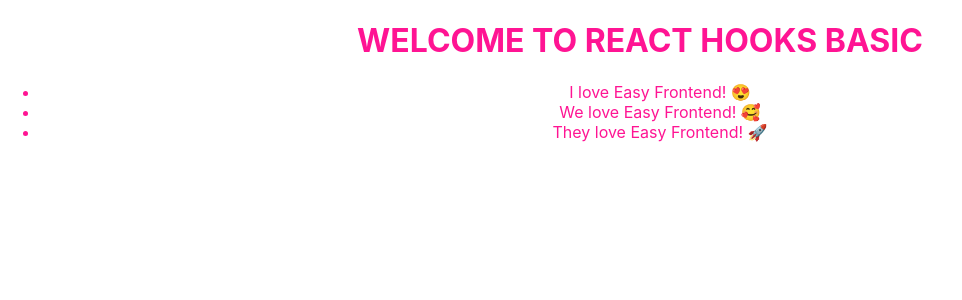
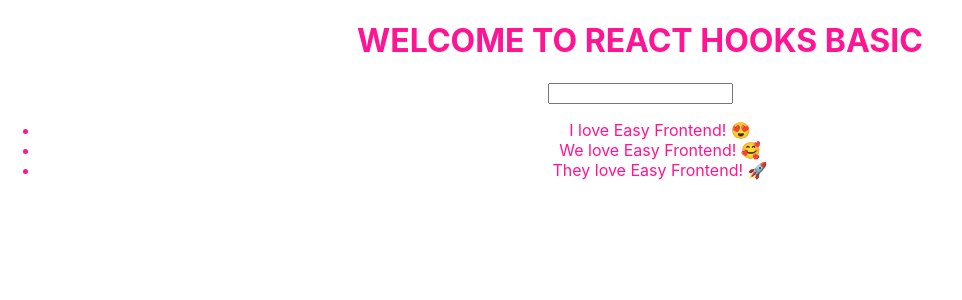
Before and after one commit to dnnNam/REACT_HOOKS_BASIC, a React (Create React App) app: page / in a window 1280 px wide. Shown: the top 300 px of the page, without its empty margins (0-962 px from the left). Built offline with nearby package versions, Linux system fonts and the light colour scheme.

Commit message:
upadte 20/02/2025

```diff
--- a/src/App.js
+++ b/src/App.js
@@ -2,6 +2,7 @@
 import "./App.scss";
 import ColorBox from "./components/ColorBox";
 import TodoList from "./components/TodoList";
+import TodoForm from "./components/TodoForm";
 
 function App() {
   const [todoList, setTodoList] = useState([
@@ -23,12 +24,27 @@
     newTodoList.splice(index, 1);
     setTodoList(newTodoList);
   }
+
+  function handleTodoFormSubmit(formValues) {
+    console.log("Form submit: ", formValues);
+    // add new todo to current todo list
+    const newTodo = {
+      id: todoList.length + 1,
+      ...formValues,
+    };
+    const newTodoList = [...todoList];
+    newTodoList.push(newTodo);
+    setTodoList(newTodoList);
+  }
+
   return (
     // component tolist có 2 thuộc tính đó là todos và onTodoClick
     // 2 thuộc tính đó thì todos đảm nhiệm việc render dữ liệu
     // còn onTodoClick giúp xử lí khi lick
     <div className="app">
       <h1>WELCOME TO REACT HOOKS BASIC</h1>
+
+      <TodoForm onSubmit={handleTodoFormSubmit} />
       <TodoList todos={todoList} onTodoClick={handleTodoClick} />
     </div>
   );
--- /dev/null
+++ b/src/components/TodoForm/index.jsx
@@ -0,0 +1,41 @@
+import React, { useState } from "react";
+import PropTypes from "prop-types";
+
+TodoForm.propTypes = {
+  onSubmit: PropTypes.func,
+};
+
+TodoForm.defaultProps = {
+  onSubmit: null,
+};
+
+function TodoForm(props) {
+  const { onSubmit } = props;
+  const [value, setValue] = useState("");
+
+  function handleValueChange(e) {
+    console.log(e.target.value);
+    setValue(e.target.value);
+  }
+
+  function handleSubmit(e) {
+    // Prevent reloading browser
+    e.preventDefault();
+    if (!onSubmit) return;
+    //nếu có thì tạo làm
+    const formValues = {
+      title: value,
+    };
+    onSubmit(formValues);
+
+    // reset form
+    setValue("");
+  }
+  return (
+    <form onSubmit={handleSubmit}>
+      <input type="text" value={value} onChange={handleValueChange}></input>
+    </form>
+  );
+}
+
+export default TodoForm;
```
